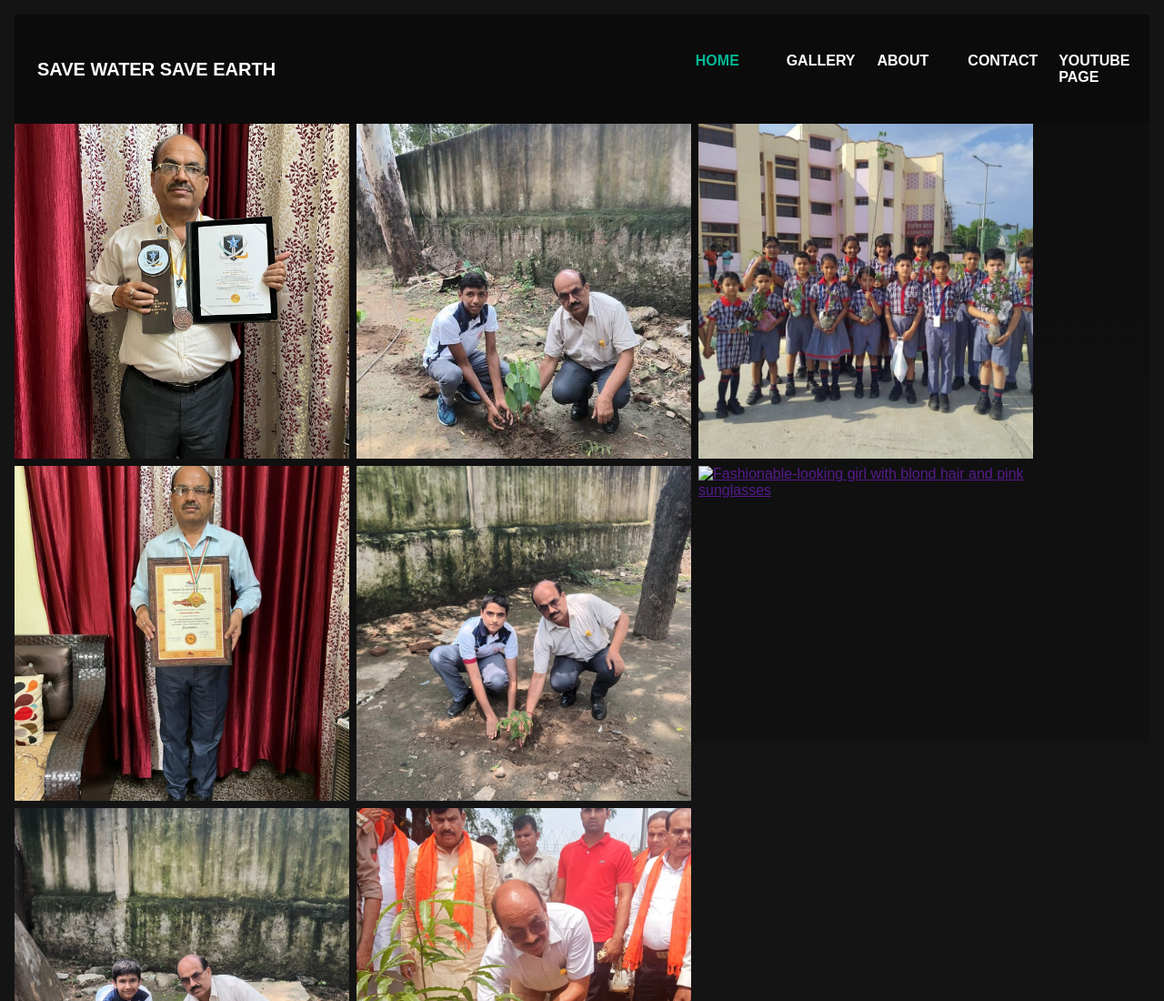
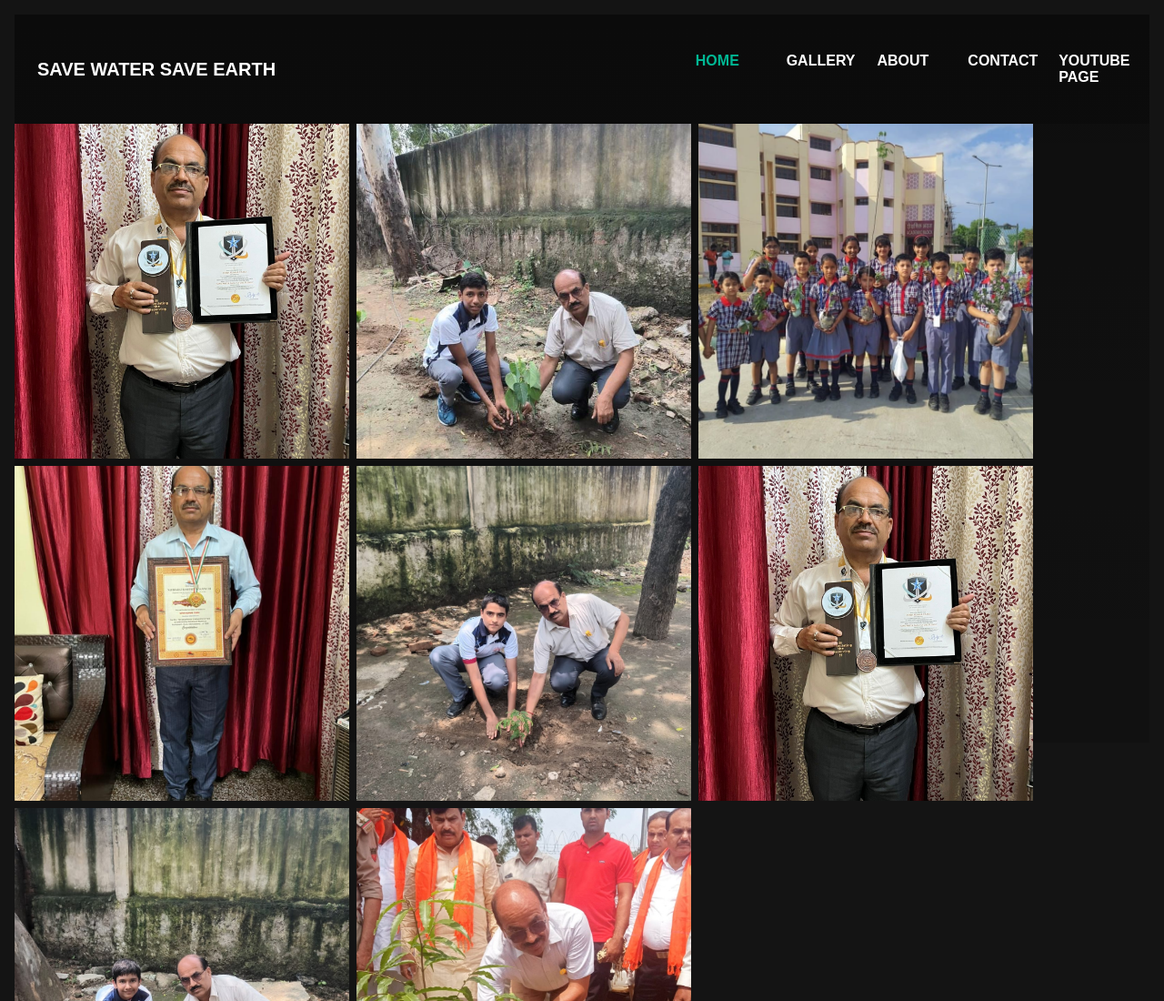
Before and after one commit to swapnil663/vipin-kumar-tyagi, a plain HTML site: page galler2.html in a window 1280 px wide. Shown: the top 1100 px of the page at 91% size. Drawn offline with Linux system fonts and the light colour scheme; files whose address does not match are found by name.

Commit message:
Update galler2.html

```diff
--- a/galler2.html
+++ b/galler2.html
@@ -221,7 +221,7 @@
         <li>
             <a href="">
                 <figure>
-                    <img src='images\T25.jpeg' alt='Fashionable-looking girl with blond hair and pink sunglasses'>
+                    <img src='https://github.com/swapnil663/vipin-kumar-tyagi/blob/main/WhatsApp%20Image%202024-06-17%20at%209.39.20%20PM.jpeg?raw=true' alt='Fashionable-looking girl with blond hair and pink sunglasses'>
                     <figcaption>our sport student plant trees</figcaption>
                 </figure>
             </a>
```
